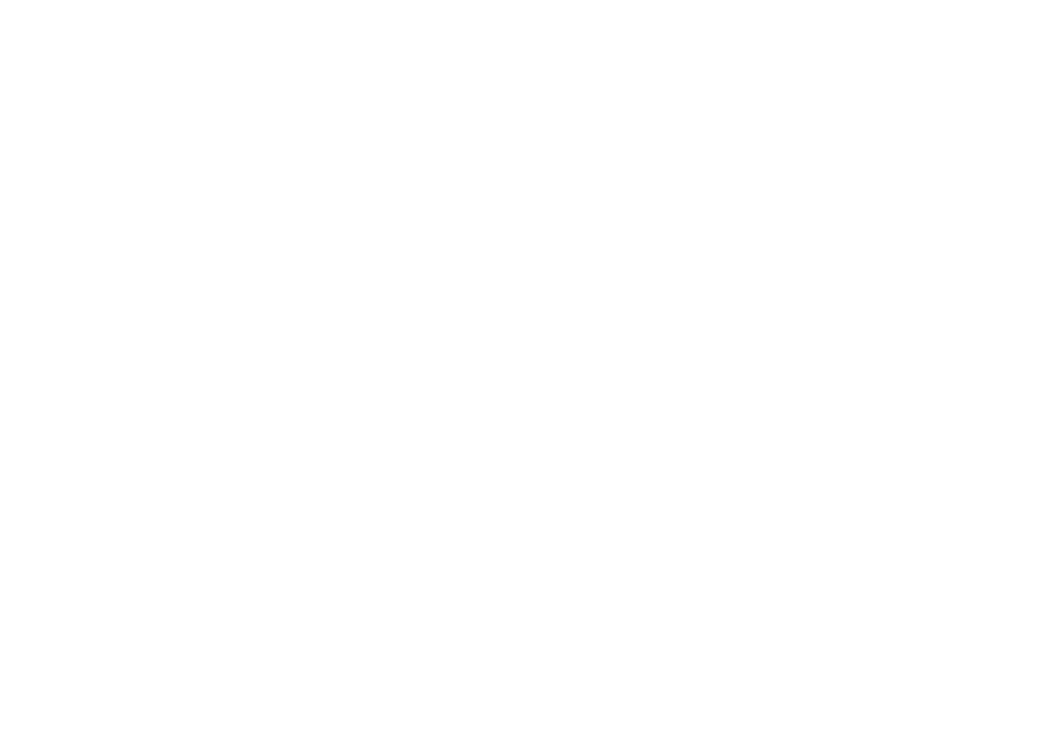
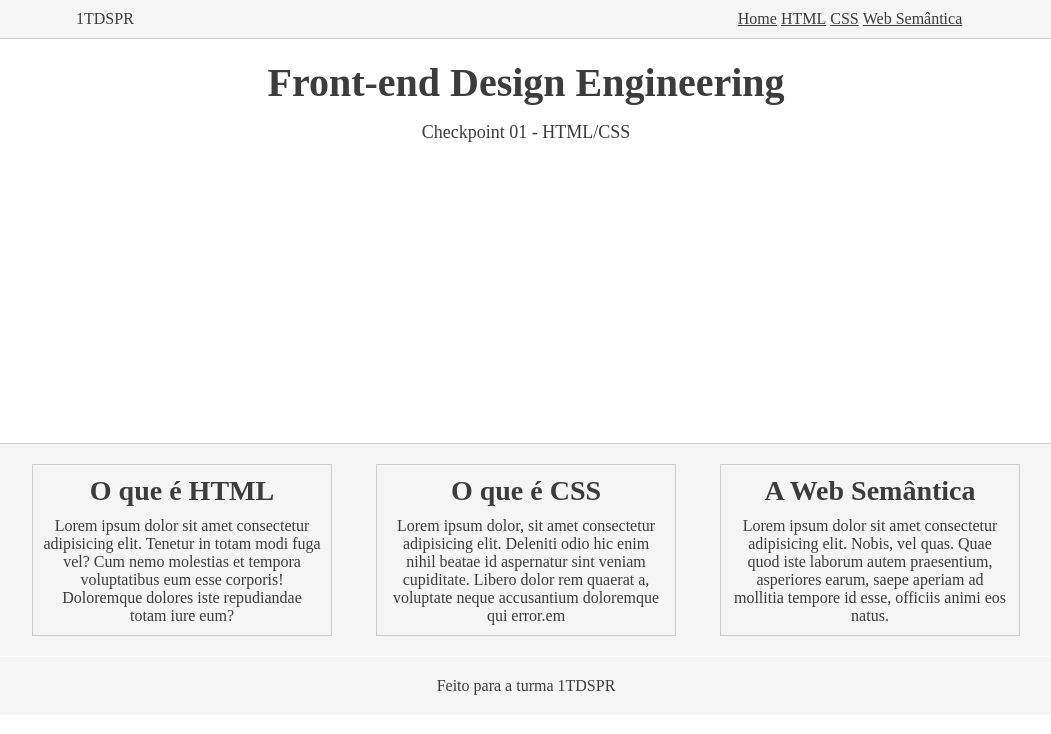
Before and after one commit to hgsouz/CP1-RM568542, a plain HTML site: page index.html in a window 1280 px wide. Shown: the whole page, without its empty margins (114-1165 px from the left). Drawn offline with Linux system fonts and the light colour scheme; files that its build step writes are made by us from their sources.

Commit message:
Finalizando pagina web

```diff
--- a/css/style.css
+++ b/css/style.css
@@ -3,3 +3,88 @@
     padding: 0;
     box-sizing: border-box;
 }
+
+body {
+    color: #3c3c3c;
+}
+
+li {
+    list-style: none;
+}
+
+a {
+    text-decoration: underline;
+    color: #3c3c3c;
+}
+
+.navCabecalho {
+    width: fit-content;
+    display: inline-block;
+}
+
+header {
+    background-color: #f5f5f5;
+    border-bottom: 1px solid #cdcdcd;
+    padding: 10px;
+
+    & #cabecalho{
+        margin: auto;
+        max-width: 900px;
+    }
+
+    &   li {
+        display: inline-block;
+    }
+
+    & ul {
+        margin-left: 600px;
+    }
+}
+
+
+#titulo {
+    text-align: center;
+    margin: 20px auto 300px;
+
+    & h1 {
+        font-size: 40px;
+        margin-bottom: 16px;
+    }
+
+    & p {
+        font-size: 18px;
+    }
+}
+
+
+
+footer {
+    background-color: #f5f5f5;
+    border-top: 1px solid #cdcdcd;
+
+    & #sessaoCartoes {
+        text-align: center;
+        border-bottom: 1px solid #ffffff;
+    }
+
+    & .cartao {
+        max-width: 300px;
+        border: 1px solid #cdcdcd;
+        padding: 10px;
+
+        display: inline-block;
+
+        margin: 20px;
+    }
+
+
+    & .tituloCartao {
+        font-size: 28px;
+        margin-bottom: 10px;
+    }
+
+    & #agradecimento {
+        text-align: center;
+        padding: 20px;
+    }
+}
--- a/index.html
+++ b/index.html
@@ -3,11 +3,55 @@
 <head>
     <meta charset="UTF-8">
     <meta name="viewport" content="width=device-width, initial-scale=1.0">
-    <link rel="stylesheet" href="style.css">
+    <link rel="stylesheet" href="./css/style.css">
 
     <title>Checkpoint</title>
 </head>
 <body>
+    <header >
+        <section id="cabecalho">
+            <div class="navCabecalho">
+                <p>1TDSPR</p>
+            </div>
 
+            <nav class="navCabecalho">
+                <ul>
+                    <li><a href="#">Home</a></li>
+                    <li><a href="#">HTML</a></li>
+                    <li><a href="#">CSS</a></li>
+                    <li><a href="#">Web Semântica</a></li>
+                </ul>
+            </nav>
+        </section>
+
+    </header>
+
+    <main id="titulo">
+        <h1>Front-end Design Engineering</h1>
+        <p>Checkpoint 01 - HTML/CSS</p>
+    </main>
+
+    <footer>
+        <section id="sessaoCartoes">
+            <div class="cartao">
+                <h2 class="tituloCartao">O que é HTML</h2>
+                <p>Lorem ipsum dolor sit amet consectetur adipisicing elit. Tenetur in totam modi fuga vel? Cum nemo molestias et tempora voluptatibus eum esse corporis! Doloremque dolores iste repudiandae totam iure eum?</p>
+            </div>
+            <div class="cartao">
+                <h2 class="tituloCartao">O que é CSS</h2>
+                <p>Lorem ipsum dolor, sit amet consectetur adipisicing elit. Deleniti odio hic enim nihil beatae id aspernatur sint veniam cupiditate. Libero dolor rem quaerat a, voluptate neque accusantium doloremque qui error.em</p>
+            </div>
+            <div class="cartao">
+                <h2 class="tituloCartao">A Web Semântica</h2>
+                <p>Lorem ipsum dolor sit amet consectetur adipisicing elit. Nobis, vel quas. Quae quod iste laborum autem praesentium, asperiores earum, saepe aperiam ad mollitia tempore id esse, officiis animi eos natus.</p>
+            </div>
+        </section>
+
+        <section>
+            <p id="agradecimento">
+                Feito para a turma 1TDSPR
+            </p>
+        </section>
+    </footer>
 </body>
 </html>
```
